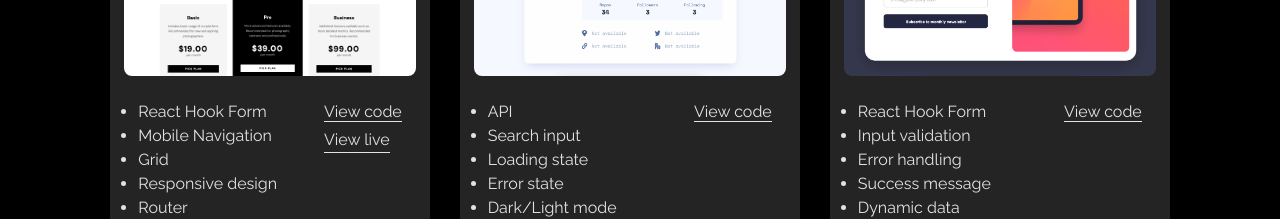
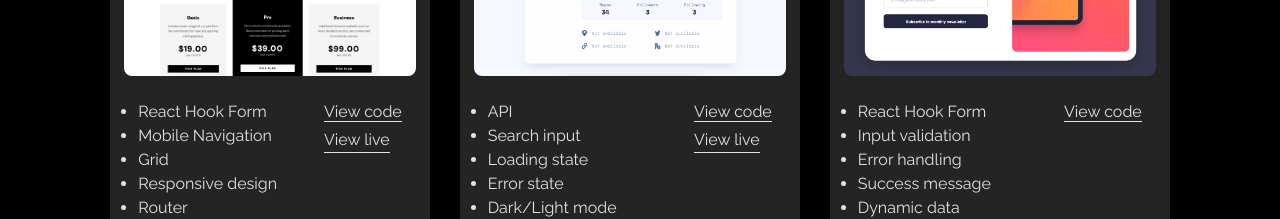
Before and after one commit to anetakasprzak/aneta-portfolio, a React (Vite) app: page / in a window 1280 px wide. Shown: the part 1740-1959 px from the top of the page. Built offline with nearby package versions, Linux system fonts and the light colour scheme.

Commit message:
add live project

```diff
--- a/src/components/Projects/Projects.jsx
+++ b/src/components/Projects/Projects.jsx
@@ -27,6 +27,7 @@ const myProjects = [
       "Responsive design",
     ],
     codeUrl: "https://github.com/anetakasprzak/FM-github-user-search-app-react",
+    liveUrl: "https://fm-github-user-search-app-react.vercel.app/",
   },
   {
     id: 28,
```
